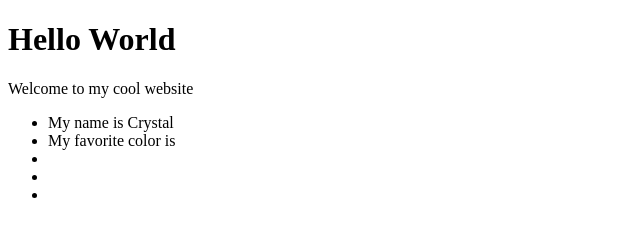
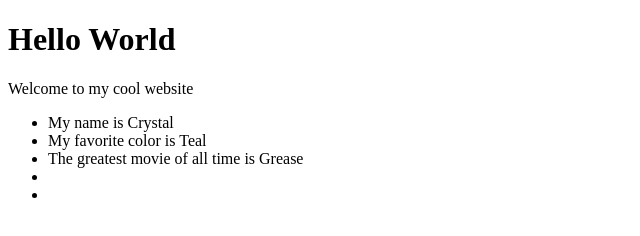
Before and after one commit to CrystalGallivan/day-1, a plain HTML site: page day-1/index.html in a window 1280 px wide. Shown: the whole page, without its empty margins (0-640 px from the left). Drawn offline with Linux system fonts and the light colour scheme.

Commit message:
Added List Item

```diff
--- a/day-1/index.html
+++ b/day-1/index.html
@@ -13,8 +13,8 @@
   <p>Welcome to my cool website</p>
   <ul>
     <li>My name is Crystal</li>
-    <li>My favorite color is</li>
-    <li></li>
+    <li>My favorite color is Teal</li>
+    <li>The greatest movie of all time is Grease</li>
     <li></li>
     <li></li>
   </ul>
```
